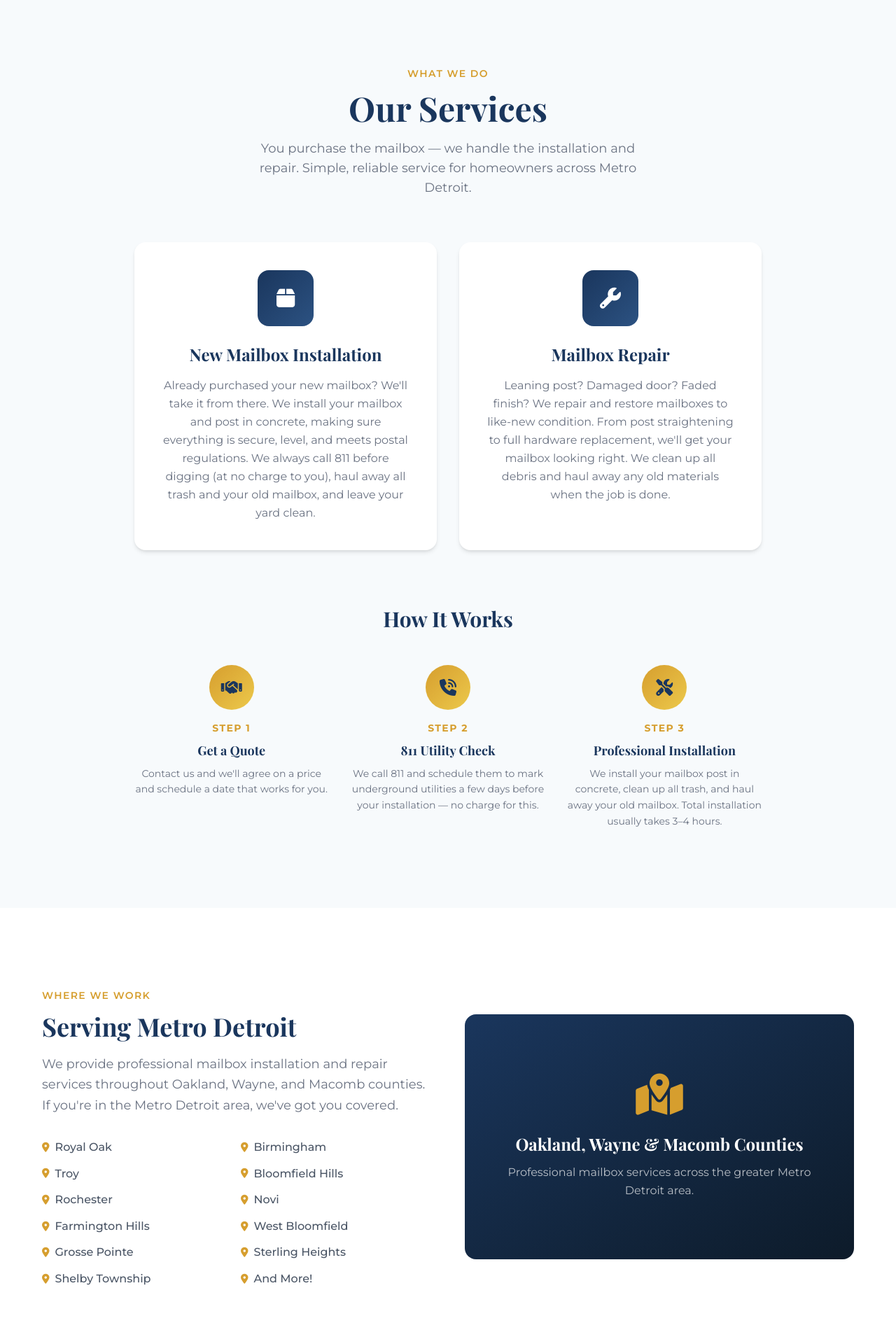
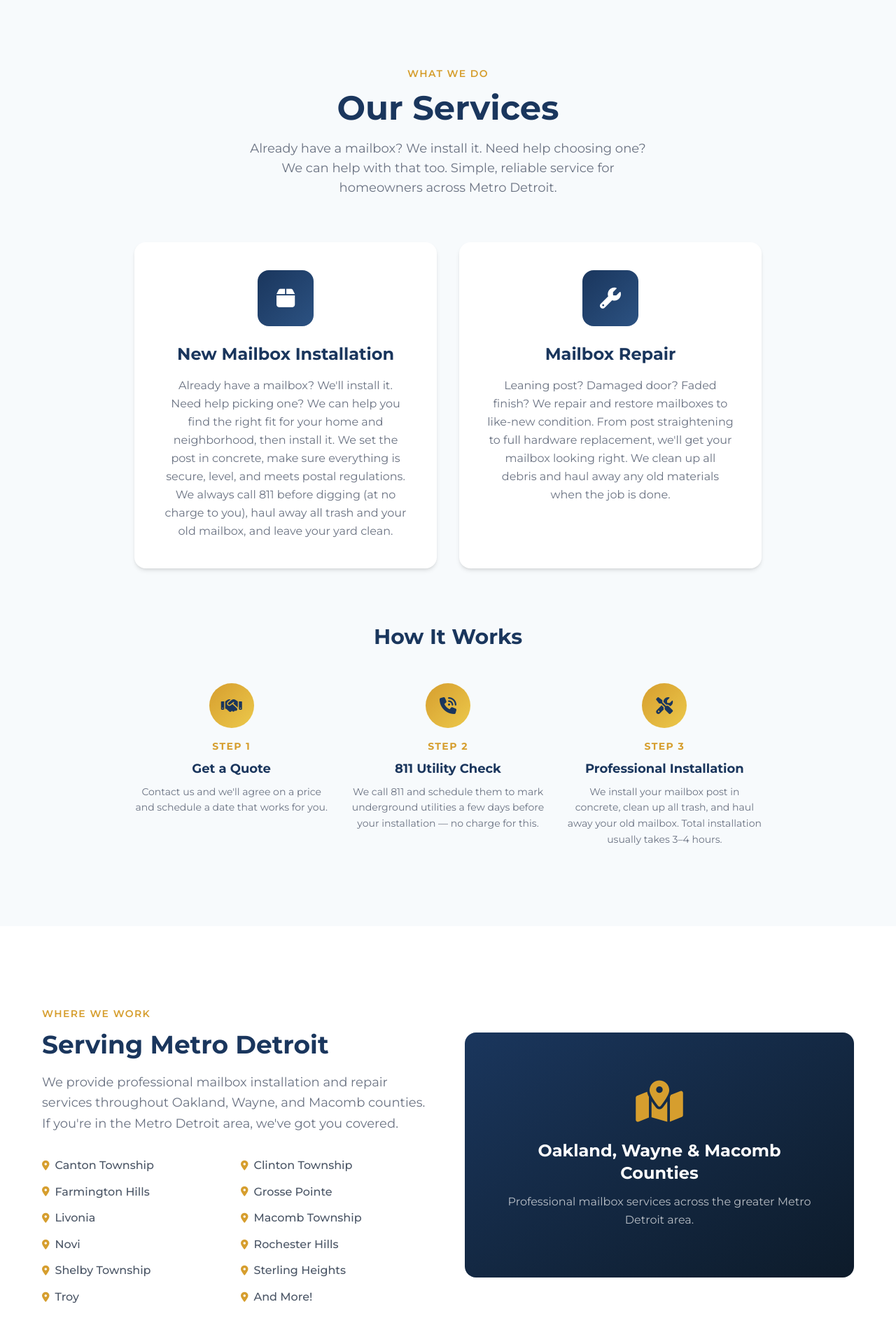
Before and after one commit to IGilman/metrodetroitmailbox, a Next.js app: page / in a window 1280 px wide. Shown: the part 820-2740 px from the top of the page at 70% size. Built offline with nearby package versions, Linux system fonts and the light colour scheme.

Commit message:
Updating font and tweaking content. Also trying to improve seo.

```diff
--- a/src/app/globals.css
+++ b/src/app/globals.css
@@ -20,5 +20,5 @@ body {
 }
 
 h1, h2, h3, h4, h5, h6 {
-  font-family: "Playfair Display", serif;
+  font-family: "Montserrat", sans-serif;
 }
--- a/src/app/layout.tsx
+++ b/src/app/layout.tsx
@@ -12,15 +12,21 @@ export const metadata: Metadata = {
     "mailbox repair",
     "Metro Detroit mailbox",
     "mailbox installer near me",
-    "Royal Oak mailbox installation",
-    "Birmingham mailbox repair",
     "Troy mailbox installation",
-    "Bloomfield Hills mailbox",
+    "Farmington Hills mailbox installation",
+    "Novi mailbox installation",
+    "Rochester Hills mailbox installation",
+    "Sterling Heights mailbox installation",
+    "Shelby Township mailbox installation",
+    "Macomb Township mailbox installation",
+    "Clinton Township mailbox installation",
+    "Canton Township mailbox installation",
+    "Livonia mailbox installation",
+    "Grosse Pointe mailbox installation",
     "Oakland County mailbox service",
+    "Macomb County mailbox installation",
     "Wayne County mailbox installation",
-    "Macomb County mailbox repair",
     "residential mailbox installation",
-    "new mailbox installation",
     "mailbox post installation",
   ],
   openGraph: {
@@ -30,6 +36,22 @@ export const metadata: Metadata = {
     type: "website",
     locale: "en_US",
     siteName: "Metro Detroit Mailbox",
+    url: "https://metrodetroitmailbox.com",
+    images: [
+      {
+        url: "https://metrodetroitmailbox.com/og-image.png",
+        width: 1200,
+        height: 630,
+        alt: "Metro Detroit Mailbox — Professional Installation & Repair",
+      },
+    ],
+  },
+  twitter: {
+    card: "summary_large_image",
+    title: "Metro Detroit Mailbox | Mailbox Installation & Repair",
+    description:
+      "Professional mailbox installation and repair services across Metro Detroit. Call or text (734) 655-0305.",
+    images: ["https://metrodetroitmailbox.com/og-image.png"],
   },
   robots: {
     index: true,
@@ -58,7 +80,7 @@ export default function RootLayout({
           crossOrigin="anonymous"
         />
         <link
-          href="https://fonts.googleapis.com/css2?family=Montserrat:wght@300;400;500;600;700&family=Playfair+Display:wght@400;600;700&display=swap"
+          href="https://fonts.googleapis.com/css2?family=Montserrat:wght@300;400;500;600;700;800&display=swap"
           rel="stylesheet"
         />
         <link
@@ -70,21 +92,25 @@ export default function RootLayout({
           dangerouslySetInnerHTML={{
             __html: JSON.stringify({
               "@context": "https://schema.org",
-              "@type": "LocalBusiness",
+              "@type": "HomeAndConstructionBusiness",
               name: "Metro Detroit Mailbox",
               description:
                 "Professional mailbox installation and repair services in Metro Detroit.",
+              url: "https://metrodetroitmailbox.com",
               telephone: "+1-734-655-0305",
               email: "metrodetroitmailbox@gmail.com",
+              priceRange: "$$",
               areaServed: [
-                "Royal Oak, MI",
-                "Birmingham, MI",
                 "Troy, MI",
-                "Bloomfield Hills, MI",
-                "Rochester, MI",
+                "Farmington Hills, MI",
                 "Novi, MI",
-                "Farmington Hills, MI",
-                "West Bloomfield, MI",
+                "Rochester Hills, MI",
+                "Sterling Heights, MI",
+                "Shelby Township, MI",
+                "Macomb Township, MI",
+                "Clinton Township, MI",
+                "Canton Township, MI",
+                "Livonia, MI",
                 "Grosse Pointe, MI",
               ],
               serviceType: [
@@ -100,6 +126,65 @@ export default function RootLayout({
             }),
           }}
         />
+        <script
+          type="application/ld+json"
+          dangerouslySetInnerHTML={{
+            __html: JSON.stringify({
+              "@context": "https://schema.org",
+              "@type": "FAQPage",
+              mainEntity: [
+                {
+                  "@type": "Question",
+                  name: "Do I need to buy the mailbox first?",
+                  acceptedAnswer: {
+                    "@type": "Answer",
+                    text: "Not necessarily. If you already have a mailbox you want installed, we're happy to install it. If you don't have one yet, we can help you find an option that works best for your home and neighborhood, then install it for you.",
+                  },
+                },
+                {
+                  "@type": "Question",
+                  name: "How much does mailbox installation cost?",
+                  acceptedAnswer: {
+                    "@type": "Answer",
+                    text: "Pricing varies by job — it depends on your location, supplies needed, and the time required to do the work right. Most jobs range from $200–$500, though some are more and some are less. Our goal is to give you the best experience and high quality service, regardless of the price or job size.",
+                  },
+                },
+                {
+                  "@type": "Question",
+                  name: "Do you call 811 before digging?",
+                  acceptedAnswer: {
+                    "@type": "Answer",
+                    text: "Yes, always. We call 811 and schedule them to mark underground utilities a few days before your installation date — at no extra charge to you.",
+                  },
+                },
+                {
+                  "@type": "Question",
+                  name: "How long does mailbox installation take?",
+                  acceptedAnswer: {
+                    "@type": "Answer",
+                    text: "Most installations take 3–4 hours from start to finish.",
+                  },
+                },
+                {
+                  "@type": "Question",
+                  name: "Do you haul away my old mailbox?",
+                  acceptedAnswer: {
+                    "@type": "Answer",
+                    text: "Yes. We remove your old mailbox, haul away all debris, and leave your yard clean when the job is done.",
+                  },
+                },
+                {
+                  "@type": "Question",
+                  name: "What areas do you serve?",
+                  acceptedAnswer: {
+                    "@type": "Answer",
+                    text: "We serve homeowners throughout Oakland, Wayne, and Macomb counties — including Troy, Farmington Hills, Novi, Rochester Hills, Sterling Heights, Shelby Township, Macomb Township, Clinton Township, Canton Township, Livonia, Grosse Pointe, and surrounding Metro Detroit communities.",
+                  },
+                },
+              ],
+            }),
+          }}
+        />
       </head>
       <body className="antialiased">
         {children}
--- a/src/app/page.tsx
+++ b/src/app/page.tsx
@@ -13,7 +13,7 @@ const services = [
     fallbackIcon: "fa-solid fa-box",
     title: "New Mailbox Installation",
     description:
-      "Already purchased your new mailbox? We'll take it from there. We install your mailbox and post in concrete, making sure everything is secure, level, and meets postal regulations. We always call 811 before digging (at no charge to you), haul away all trash and your old mailbox, and leave your yard clean.",
+      "Already have a mailbox? We'll install it. Need help picking one? We can help you find the right fit for your home and neighborhood, then install it. We set the post in concrete, make sure everything is secure, level, and meets postal regulations. We always call 811 before digging (at no charge to you), haul away all trash and your old mailbox, and leave your yard clean.",
   },
   {
     icon: "fa-solid fa-wrench",
@@ -45,18 +45,50 @@ const processSteps = [
   },
 ];
 
+const faqs = [
+  {
+    question: "Do I need to buy the mailbox first?",
+    answer:
+      "Not necessarily. If you already have a mailbox you want installed, we're happy to install it. If you don't have one yet, we can help you find an option that works best for your home and neighborhood, then install it for you.",
+  },
+  {
+    question: "How much does installation cost?",
+    answer:
+      "Pricing varies by job — it depends on your location, supplies needed, and the time required to do the work right. Most jobs range from $200–$500, though some are more and some are less. Our goal is to give you the best experience and high quality service, regardless of the price or job size.",
+  },
+  {
+    question: "Do you call 811 before digging?",
+    answer:
+      "Yes, always — at no extra charge. We call 811 and schedule them to mark underground utilities a few days before your installation date.",
+  },
+  {
+    question: "How long does installation take?",
+    answer: "Most installations take 3–4 hours from start to finish.",
+  },
+  {
+    question: "Do you haul away my old mailbox?",
+    answer:
+      "Yes. We remove your old mailbox, haul away all debris, and leave your yard clean when the job is done.",
+  },
+  {
+    question: "What areas do you serve?",
+    answer:
+      "We serve homeowners throughout Oakland, Wayne, and Macomb counties — including Troy, Farmington Hills, Novi, Rochester Hills, Sterling Heights, Shelby Township, Macomb Township, Clinton Township, Canton Township, Livonia, Grosse Pointe, and surrounding Metro Detroit communities.",
+  },
+];
+
 const serviceAreas = [
-  "Royal Oak",
-  "Birmingham",
+  "Canton Township",
+  "Clinton Township",
+  "Farmington Hills",
+  "Grosse Pointe",
+  "Livonia",
+  "Macomb Township",
+  "Novi",
+  "Rochester Hills",
+  "Shelby Township",
+  "Sterling Heights",
   "Troy",
-  "Bloomfield Hills",
-  "Rochester",
-  "Novi",
-  "Farmington Hills",
-  "West Bloomfield",
-  "Grosse Pointe",
-  "Sterling Heights",
-  "Shelby Township",
   "And More!",
 ];
 
@@ -89,14 +121,13 @@ export default function Home() {
             <i className="fa-solid fa-envelope text-gold text-xl"></i>
             <span
               className="text-xl font-semibold tracking-wide"
-              style={{ fontFamily: "Playfair Display, serif" }}
                          >
               Metro Detroit <span className="text-gold">MAILBOX</span>
             </span>
           </a>
 
           <div className="hidden lg:flex items-center gap-8">
-            {["Home", "Services", "Service Areas", "Contact"].map(
+            {["Home", "Services", "Service Areas", "FAQ", "Contact"].map(
               (item) => (
                 <a
                   key={item}
@@ -129,7 +160,7 @@ export default function Home() {
         {isMobileMenuOpen && (
           <div className="lg:hidden bg-primary/98 backdrop-blur-md border-t border-white/10 py-4">
             <div className="flex flex-col items-center gap-4">
-              {["Home", "Services", "Service Areas", "Contact"].map(
+              {["Home", "Services", "Service Areas", "FAQ", "Contact"].map(
                 (item) => (
                   <a
                     key={item}
@@ -166,15 +197,14 @@ export default function Home() {
         <div className="max-w-[1200px] mx-auto px-5 text-center pt-20">
           <h1
             className="text-4xl md:text-5xl lg:text-6xl xl:text-7xl font-bold text-white leading-tight mb-6"
-            style={{ fontFamily: "Playfair Display, serif" }}
                      >
             Professional{" "}
             <span className="text-gold">Mailbox Installation</span> & Repair
           </h1>
           <p className="text-white/80 text-lg md:text-xl max-w-2xl mx-auto mb-10 leading-relaxed">
-            You buy the mailbox that best fits your home — we install it right.
-            Professional mailbox installation and repair services across Metro
-            Detroit.
+            Have a mailbox or need help picking one? We handle the installation
+            either way. Professional mailbox installation and repair services
+            across Metro Detroit.
           </p>
 
           {/* Contact info prominently in hero */}
@@ -210,13 +240,13 @@ export default function Home() {
             </span>
             <h2
               className="text-3xl md:text-4xl lg:text-5xl font-bold text-primary mt-3 mb-5"
-              style={{ fontFamily: "Playfair Display, serif" }}
                          >
               Our Services
             </h2>
             <p className="text-gray-500 max-w-xl mx-auto text-lg">
-              You purchase the mailbox — we handle the installation and repair.
-              Simple, reliable service for homeowners across Metro Detroit.
+              Already have a mailbox? We install it. Need help choosing one? We
+              can help with that too. Simple, reliable service for homeowners
+              across Metro Detroit.
             </p>
           </div>
 
@@ -233,7 +263,6 @@ export default function Home() {
                 </div>
                 <h3
                   className="text-xl md:text-2xl font-bold text-primary mb-4"
-                  style={{ fontFamily: "Playfair Display, serif" }}
 >
                   {service.title}
                 </h3>
@@ -248,7 +277,6 @@ export default function Home() {
           <div className="mt-20">
             <h3
               className="text-2xl md:text-3xl font-bold text-primary text-center mb-12"
-              style={{ fontFamily: "Playfair Display, serif" }}
                          >
               How It Works
             </h3>
@@ -263,7 +291,6 @@ export default function Home() {
                   </div>
                   <h4
                     className="text-lg font-bold text-primary mb-2"
-                    style={{ fontFamily: "Playfair Display, serif" }}
                                      >
                     {step.title}
                   </h4>
@@ -287,7 +314,6 @@ export default function Home() {
               </span>
               <h2
                 className="text-3xl md:text-4xl font-bold text-primary mt-3 mb-5"
-                style={{ fontFamily: "Playfair Display, serif" }}
                              >
                 Serving Metro Detroit
               </h2>
@@ -309,7 +335,6 @@ export default function Home() {
               <i className="fa-solid fa-map-location-dot text-gold text-6xl mb-6"></i>
               <h3
                 className="text-2xl font-bold text-white mb-3"
-                style={{ fontFamily: "Playfair Display, serif" }}
                              >
                 Oakland, Wayne & Macomb Counties
               </h3>
@@ -322,6 +347,34 @@ export default function Home() {
         </div>
       </section>
 
+      {/* FAQ Section */}
+      <section id="faq" className="py-20 md:py-28 bg-light-bg">
+        <div className="max-w-[1200px] mx-auto px-5">
+          <div className="text-center mb-16">
+            <span className="text-gold font-semibold text-sm tracking-widest uppercase">
+              Common Questions
+            </span>
+            <h2
+              className="text-3xl md:text-4xl lg:text-5xl font-bold text-primary mt-3 mb-5"
+                         >
+              Frequently Asked Questions
+            </h2>
+          </div>
+          <div className="grid md:grid-cols-2 gap-6 max-w-4xl mx-auto">
+            {faqs.map((faq, i) => (
+              <div key={i} className="bg-white rounded-2xl p-8 shadow-md">
+                <h3
+                  className="text-lg font-bold text-primary mb-3"
+>
+                  {faq.question}
+                </h3>
+                <p className="text-gray-500 leading-relaxed text-sm">{faq.answer}</p>
+              </div>
+            ))}
+          </div>
+        </div>
+      </section>
+
       {/* Contact Section */}
       <section id="contact" className="py-20 md:py-28 bg-primary text-white">
         <div className="max-w-[800px] mx-auto px-5 text-center">
@@ -330,7 +383,6 @@ export default function Home() {
           </span>
           <h2
             className="text-3xl md:text-4xl lg:text-5xl font-bold mt-3 mb-5"
-            style={{ fontFamily: "Playfair Display, serif" }}
                      >
             Contact Us
           </h2>
@@ -347,7 +399,6 @@ export default function Home() {
               <i className="fa-solid fa-phone text-gold text-4xl mb-4 group-hover:scale-110 transition-transform block"></i>
               <h3
                 className="text-xl font-bold mb-2"
-                style={{ fontFamily: "Playfair Display, serif" }}
                              >
                 Call or Text
               </h3>
@@ -364,7 +415,6 @@ export default function Home() {
               <i className="fa-solid fa-envelope text-gold text-4xl mb-4 group-hover:scale-110 transition-transform block"></i>
               <h3
                 className="text-xl font-bold mb-2"
-                style={{ fontFamily: "Playfair Display, serif" }}
                              >
                 Email Us
               </h3>
@@ -388,7 +438,6 @@ export default function Home() {
                 <i className="fa-solid fa-envelope text-gold text-lg"></i>
                 <span
                   className="text-white text-lg font-semibold tracking-wide"
-                  style={{ fontFamily: "Playfair Display, serif" }}
 >
                   Metro Detroit{" "}
                   <span className="text-gold">MAILBOX</span>
@@ -455,9 +504,10 @@ export default function Home() {
               All rights reserved.
             </p>
             <p className="text-white/30 text-xs mt-2">
-              Serving Royal Oak, Birmingham, Troy, Bloomfield Hills, Rochester,
-              Novi, Farmington Hills, West Bloomfield, Grosse Pointe, and
-              surrounding Metro Detroit communities.
+              Serving Troy, Farmington Hills, Novi, Rochester Hills, Sterling
+              Heights, Shelby Township, Macomb Township, Clinton Township,
+              Canton Township, Livonia, Grosse Pointe, and surrounding Metro
+              Detroit communities.
             </p>
             <p className="text-white/30 text-xs mt-3">
               Website built by{" "}
```
Also changed, not shown: public/llms.txt (added), public/og-image.svg (added), public/robots.txt, 1 other file (tests, documents, lock files or other folders). Lines whose indentation alone changed are shown as unchanged.
